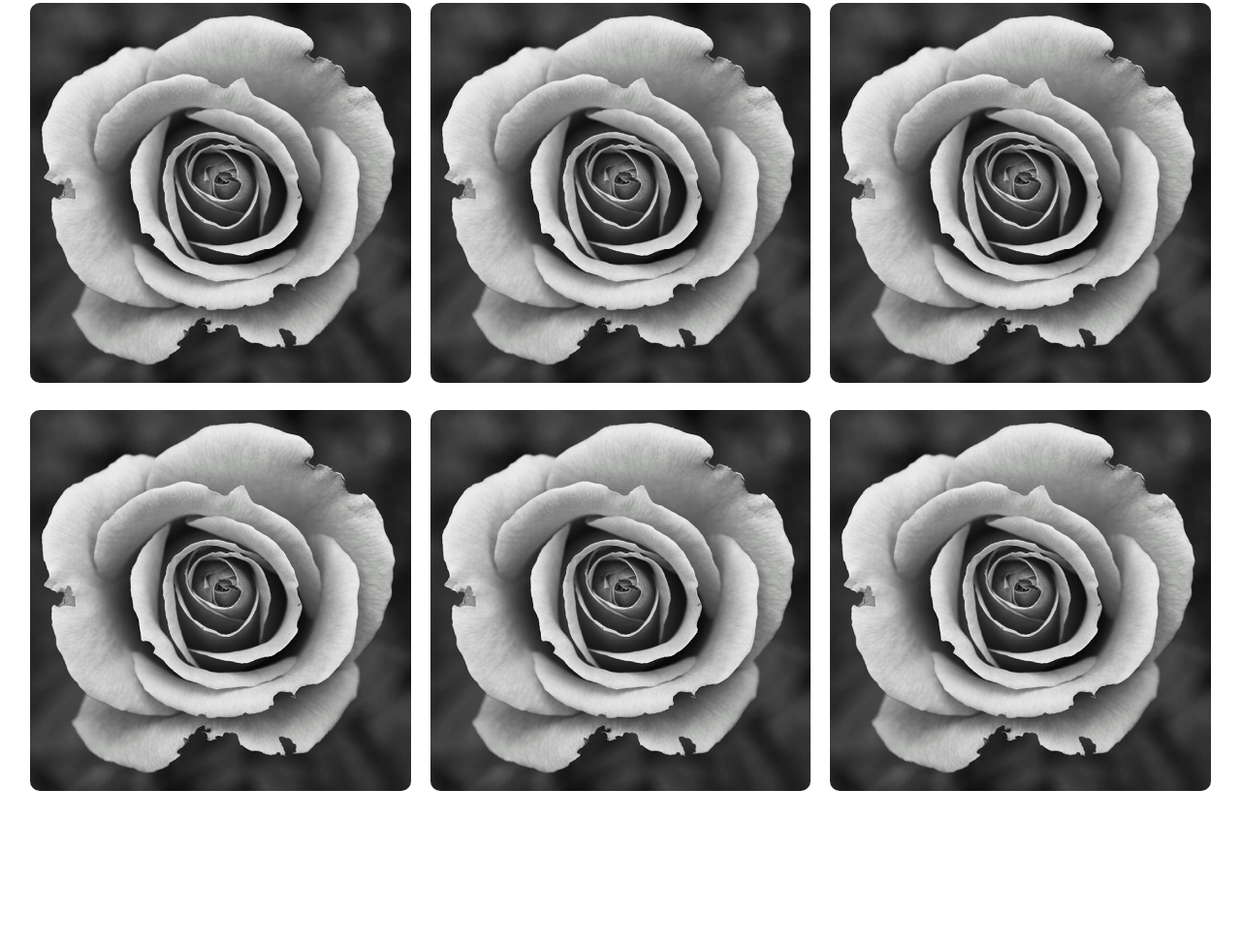
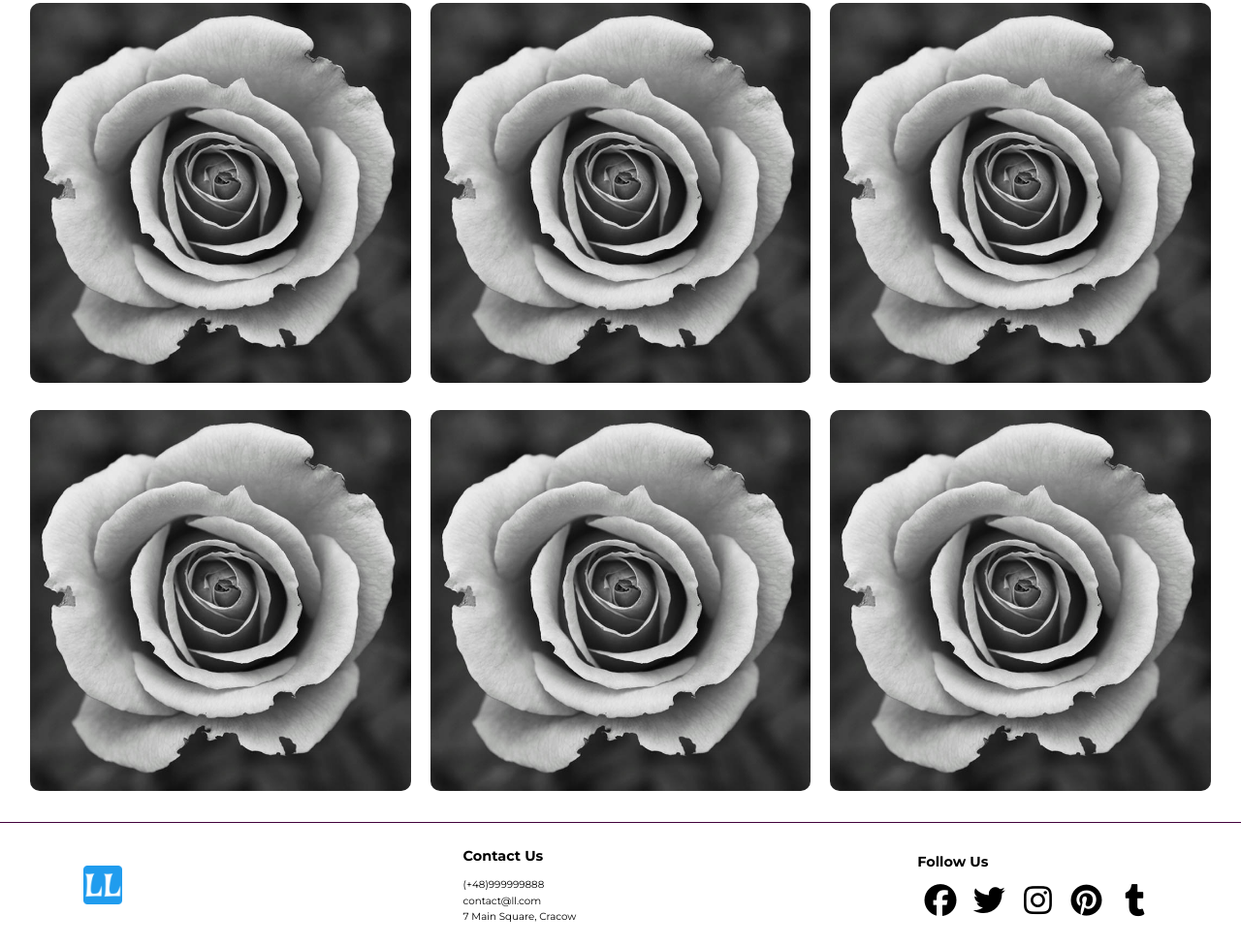
Before and after one commit to g4ieku/Creative-Website, a plain HTML site: page index.html in a window 1280 px wide. Shown: the part 1009-1986 px from the top of the page at 97% size. Before the commit the page ends 1832 px from the top, so only its background shows below. Drawn offline with Linux system fonts and the light colour scheme.

Commit message:
add footer

```diff
--- a/css/style.css
+++ b/css/style.css
@@ -153,6 +153,32 @@ p {
   opacity: 0.95;
 }
 
+/* Footer */
+.footer {
+  border-top: 1px solid var(--russian-violet-color);
+  padding: 2.2rem 1.5rem;
+  margin-top: 2.4rem;
+}
+
+.footer .footer_flex {
+  display: flex;
+  justify-content: space-between;
+  align-items: center;
+}
+
+.footer_flex img {
+  height: 40px;
+}
+
+.footer h4 {
+  font-size: 1.4rem;
+  margin-bottom: 1rem;
+}
+
+.footer a {
+  margin: 0.3rem;
+}
+
 /* Media Queries */
 @media screen and (max-width: 768px) {
   .header .header_flex {
@@ -172,4 +198,14 @@ p {
     width: calc(50% - 20px);
     border-radius: 10px;
   }
+
+  .footer .footer_flex {
+    flex-direction: column;
+    gap: 20px;
+    text-align: center;
+  }
+
+  .footer .footer_flex img {
+    display: none;
+  }
 }
--- a/index.html
+++ b/index.html
@@ -99,5 +99,30 @@
         </div>
       </div>
     </section>
+
+    <!-- Footer -->
+    <footer class="footer">
+      <div class="container footer_flex">
+        <img src="./images/logo.png" alt="LL Creative" />
+
+        <div class="contact">
+          <h4>Contact Us</h4>
+          <ul>
+            <li>(+48)999999888</li>
+            <li>contact@ll.com</li>
+            <li>7 Main Square, Cracow</li>
+          </ul>
+        </div>
+
+        <div class="social">
+          <h4>Follow Us</h4>
+          <a href="#"><i class="fab fa-facebook fa-2x"></i></a>
+          <a href="#"><i class="fab fa-twitter fa-2x"></i></a>
+          <a href="#"><i class="fab fa-instagram fa-2x"></i></a>
+          <a href="#"><i class="fab fa-pinterest fa-2x"></i></a>
+          <a href="#"><i class="fab fa-tumblr fa-2x"></i></a>
+        </div>
+      </div>
+    </footer>
   </body>
 </html>
```
